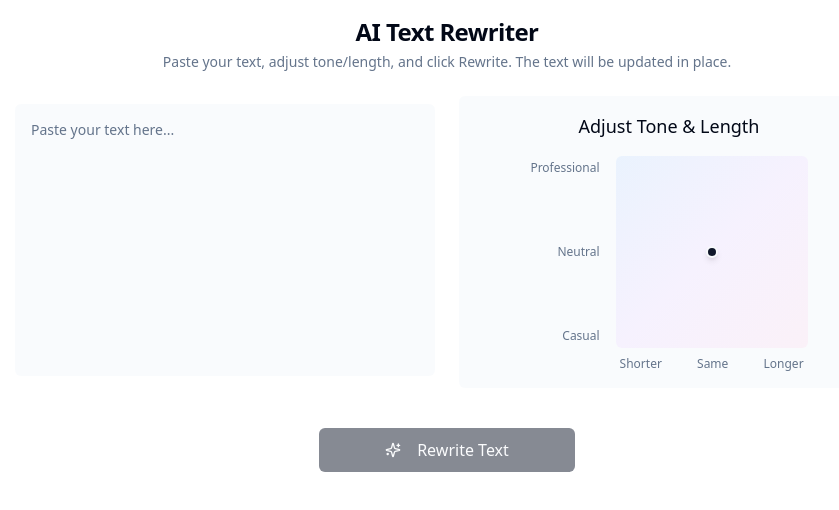
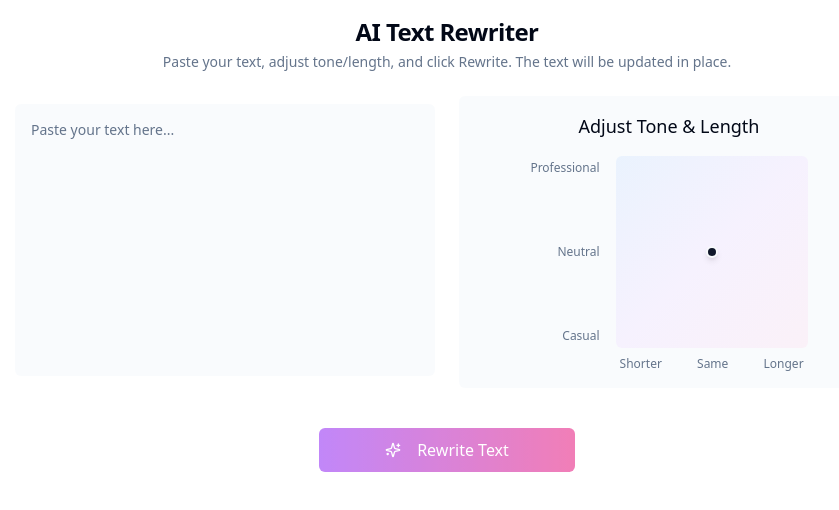
Before and after one commit to wwwillchen/vibe-text, a React (Vite) app: page / in a window 1280 px wide. Shown: the top 510 px of the page, without its empty margins (193-1032 px from the left). Built offline with nearby package versions, Linux system fonts and the light colour scheme.

Commit message:
[dyad] Add gradient background to button - wrote 1 file(s)

```diff
--- a/src/components/TextRewriter.tsx
+++ b/src/components/TextRewriter.tsx
@@ -4,8 +4,9 @@ import { Textarea } from "@/components/ui/textarea";
 import { Button } from "@/components/ui/button";
 import { Label } from "@/components/ui/label";
 import ToneLengthSelector from './ToneLengthSelector';
-import { Loader2, Sparkles } from 'lucide-react'; // Import Sparkles icon
+import { Loader2, Sparkles } from 'lucide-react';
 import { toast } from "sonner";
+import { cn } from "@/lib/utils"; // Import cn utility
 
 type Tone = 'Casual' | 'Neutral' | 'Professional';
 type Length = 'Shorter' | 'Same' | 'Longer';
@@ -77,17 +78,24 @@ const TextRewriter: React.FC = () => {
       </div>
 
       <div className="flex flex-col items-center gap-4 pt-4">
-         {/* Updated Button: added size classes (h-11, px-8), width classes (w-full md:w-64), and Sparkles icon */}
+         {/* Added gradient background classes */}
          <Button
            onClick={handleRewrite}
            disabled={isLoading || !inputText.trim()}
-           className="w-full md:w-64 h-11 px-8 text-base" // Increased size and width
-           size="lg" // Use shadcn size prop for consistency
+           className={cn(
+             "w-full md:w-64 h-11 px-8 text-base text-white", // Ensure text is white for contrast
+             "bg-gradient-to-r from-purple-500 to-pink-500", // Gradient background
+             "hover:from-purple-600 hover:to-pink-600", // Hover state gradient
+             "focus-visible:ring-offset-2 focus-visible:ring-purple-400", // Adjusted focus ring
+             "transition-all duration-300 ease-in-out", // Smooth transition
+             "disabled:opacity-70 disabled:cursor-not-allowed" // Ensure disabled state looks okay
+           )}
+           size="lg"
          >
           {isLoading ? (
-            <Loader2 className="mr-2 h-5 w-5 animate-spin" /> // Slightly larger spinner
+            <Loader2 className="mr-2 h-5 w-5 animate-spin" />
           ) : (
-            <Sparkles className="mr-2 h-5 w-5" /> // Added Sparkles icon
+            <Sparkles className="mr-2 h-5 w-5" />
           )}
           {isLoading ? 'Rewriting...' : 'Rewrite Text'}
         </Button>
```
